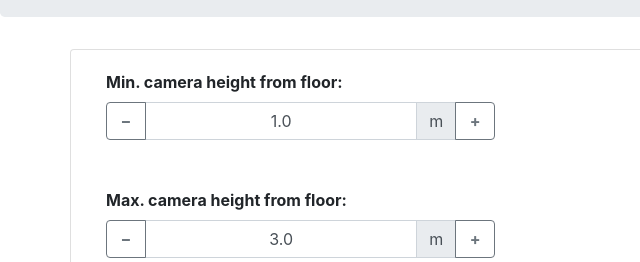
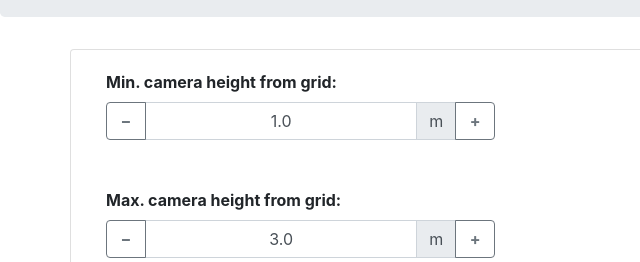
Before and after one commit to sakuv/trackercounter, a plain HTML site: page index.html in a window 1280 px wide. Shown: the part 232-494 px from the top of the page, 0-640 px from the left. Drawn offline with nearby package versions, Linux system fonts and the light colour scheme.

Commit message:
Update index.html

```diff
--- a/index.html
+++ b/index.html
@@ -27,9 +27,9 @@
   <div class="card-body">
   <div class="row">
       <div class="col-sm">
-		  <label for="camheightmin">Min. camera height from floor:</label><br>
+		  <label for="camheightmin">Min. camera height from grid:</label><br>
 		  <input type="number" id="camheightmin" name="camheightmin" min="0" max="10" value="1" step="0.5" data-decimals="1" data-suffix="m"> <br><br>
-		  <label for="camheightmax">Max. camera height from floor:</label><br>
+		  <label for="camheightmax">Max. camera height from grid:</label><br>
 		  <input type="number" id="camheightmax" name="camheightmax" value="3" min="0" max="20" step="0.5" data-decimals="1" data-suffix="m"> <br><br>
 		  <label for="areawidth">Camera area width:</label><br>
 		  <input type="number" id="areawidth" name="areawidth" min=1 max=30 value=4 data-suffix="m"> <br><br>
```
